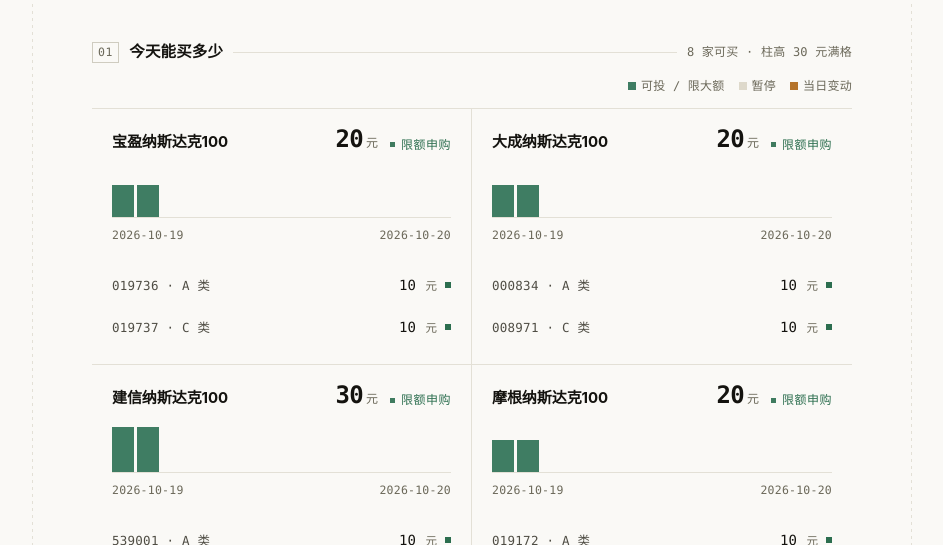
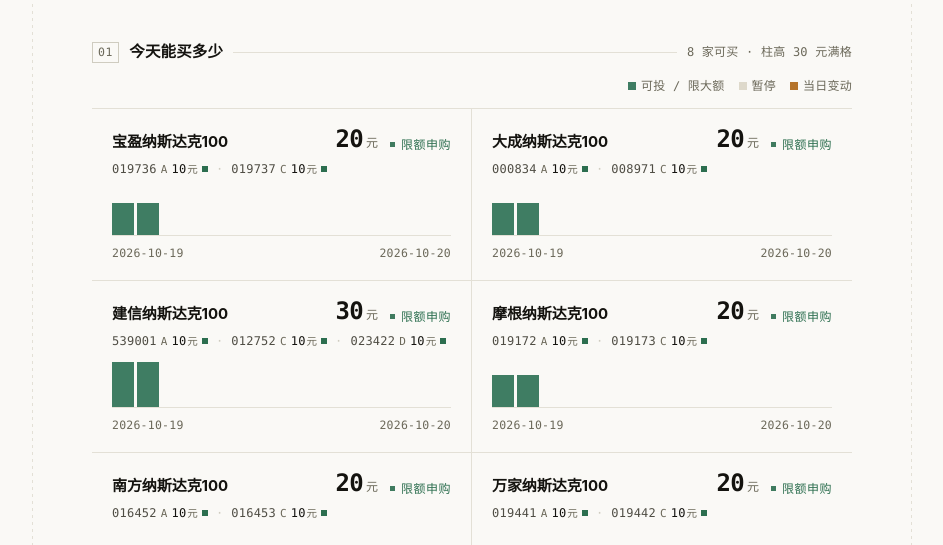
Before and after one commit to liqt91/ndx_limit, an Astro site: page / in a window 1280 px wide. Shown: the part 255-800 px from the top of the page, without its empty margins (168-1111 px from the left). Built offline with nearby package versions, Linux system fonts and the light colour scheme; Astro itself is replaced by a stand-in of ours.

Commit message:
卡片再收紧：份额压成一行流水，挪到柱图上方
原先每条份额独占一行（代码左、额度右，space-between 拉开），三个份额就是三行、
白占 80px 高。现在改成一行：代码 类别 额度 状态点，段间中点分隔，位置从卡片底部
挪到卡片头部与柱图之间。卡高 246–298px → 168–172px。

- 每段仍是独立 a 链接，点哪只进哪只的详情页；全名+状态放 title，完整语义放 aria-label，
  色点 aria-hidden（避免重复朗读）
- 分隔点包在 .sh-grp 里跟着后一段走：折行时不会在上一行末尾留一个孤立的 ·
- 数字与「元」之间不留模板空白（Astro 会把缩进渲染成一个空格，看着像「10  元」）；
  去掉后 375px 下三份额也能挤进一行，只有 320px 才折行
- .bars 上边距 18px→12px，份额流水与图之间只留一点呼吸

```diff
--- a/src/components/FamilyCard.astro
+++ b/src/components/FamilyCard.astro
@@ -98,33 +98,41 @@
     </div>
   </div>
 
-  <Bars history={familyHistory} cap={limitCap} />
-
-  <ul class="fam-rows">
+  {/* 份额压成一行流水：代码 类别 额度 状态点，段间中点分隔。
+      一行放不下时（窄屏/份额多）自然折行，行距极小，仍比原来一档一行的三段式矮。
+      每段仍是独立链接，点哪只进哪只的详情页；全名与状态放 title/aria-label。 */}
+  <div class="fam-shares">
     {
-      shares.map((s) => (
-        <li class="fam-row">
-          {/* 份额行只留「代码 · 类别」：家族名已在上方，官方简称里的家族名+类别是重复信息；
-              整行是链接，点任意位置都能进详情页看全名 */}
-          <a class="fam-item" href={`/f/${s.code}`}>
-            <span class="cd">{s.code} · {s.shareClass} 类</span>
-            <span class="rt">
+      shares.map((s, i) => (
+        /* 分隔点包在「组」里而跟着后一个份额走：折行时整组往下掉，
+           不会在上一行末尾留下一个孤零零的 · */
+        <span class="sh-grp">
+          {i > 0 && <span class="sh-sep">·</span>}
+          <a
+            class="sh"
+            href={`/f/${s.code}`}
+            title={`${s.shortName} · ${STATUS_LABEL[s.purchaseStatus]}`}
+            aria-label={`${s.code} ${s.shareClass} 类${s.dailyLimit != null ? ` 单日 ${s.dailyLimit} 元` : ''} · ${STATUS_LABEL[s.purchaseStatus]}`}
+          >
+            <span class="sh-code">{s.code}</span>
+            <span class="sh-cls">{s.shareClass}</span>
             {s.limitMissing ? (
-                <span class="lim-unknown">限额待核验</span>
+              <span class="sh-lim is-unknown">待核验</span>
             ) : s.dailyLimit != null ? (
-                <span class="lim">{s.dailyLimit} <b>元</b></span>
+              /* 数字与「元」之间不能有换行/缩进：Astro 会把那段空白渲染成一个空格，
+                 视觉上变成「10  元」，整行显得松 */
+              <span class="sh-lim">{s.dailyLimit}<i>元</i></span>
             ) : null}
-              {/* 状态只用色点：份额行的文字状态与头部家族状态重复，卡片要紧凑；
-                  语义留在 title/aria-label 里，读屏和悬停仍能拿到 */}
             <span
               class={`st-dot ${statusClass(s.purchaseStatus)}`}
               title={STATUS_LABEL[s.purchaseStatus]}
-                aria-label={STATUS_LABEL[s.purchaseStatus]}
-              ></span>
+              aria-hidden="true"
+            />
+          </a>
         </span>
-          </a>
-        </li>
       ))
     }
-  </ul>
   </div>
+
+  <Bars history={familyHistory} cap={limitCap} />
+</div>
--- a/src/styles/global.css
+++ b/src/styles/global.css
@@ -493,17 +493,26 @@
 .st-closed { color: var(--warn); }
 .st-unknown { color: var(--ink-3); }
 
-/* 家族内份额行：只列「代码 · 类别」，整行是链接（详情页里有全名）。
-   卡片内的线只保留柱图基线一条——轴下方再拉分区线、份额之间再拉分隔线，
-   会变成三线夹两行的表格观感，同类数据靠间距区分即可。 */
-.fam-rows { list-style: none; margin: 18px 0 0; padding: 0; }
-.fam-row { display: block; }
-.fam-item { display: flex; align-items: baseline; justify-content: space-between; gap: 10px; padding: 9px 0; }
-.fam-item .cd { font-family: var(--mono); font-size: 12.5px; color: var(--ink-2); letter-spacing: 0.02em; transition: color 0.12s; }
-.fam-item:hover .cd { color: var(--ink); text-decoration: underline; text-underline-offset: 3px; text-decoration-thickness: 1px; }
-.fam-item .rt { display: inline-flex; align-items: baseline; gap: 8px; flex: none; }
-.fam-item .lim { font-family: var(--mono); font-size: 14px; font-weight: 500; color: var(--ink); }
-.fam-item .lim b { font-weight: 400; color: var(--ink-3); font-size: 11.5px; margin-left: 1px; }
+/* 份额流水行：代码 + 类别 + 额度 + 状态点，一行排完，段间中点分隔。
+   原来是每条份额占一整行（代码左、额度右，靠 justify-content: space-between 拉开），
+   三份额就是三行、白白多出 80px 高。压成流水后整行 12px 等宽字，与柱图之间只留一点呼吸。
+   放不下（窄屏或多份额）就折行——flex-wrap 兜底，不至于溢出。 */
+.fam-shares {
+  display: flex; flex-wrap: wrap; align-items: baseline;
+  margin: 6px 0 0;
+  font-family: var(--mono);
+  font-size: 12px; line-height: 1.55; letter-spacing: 0.01em;
+}
+.sh-grp { display: inline-flex; align-items: baseline; white-space: nowrap; }
+.sh { display: inline-flex; align-items: baseline; gap: 4px; color: var(--ink-2); transition: color 0.12s; }
+.sh:hover { color: var(--ink); }
+.sh:hover .sh-code { text-decoration: underline; text-underline-offset: 3px; text-decoration-thickness: 1px; }
+.sh-code { letter-spacing: 0.02em; }
+.sh-cls { color: var(--ink-3); font-size: 11px; }
+.sh-lim { color: var(--ink); font-weight: 500; }
+.sh-lim i { font-style: normal; font-weight: 400; font-size: 10.5px; color: var(--ink-3); margin-left: 1px; }
+.sh-lim.is-unknown { color: var(--warn); font-weight: 400; }
+.sh-sep { color: var(--rule-2); margin: 0 8px; }
 
 /* 份额状态色点：颜色来自 .st-ok/.st-stop/... 的 color，背景取 currentColor。
    文字状态在头部家族块里已有，份额行只留一个 6px 方块——含义放 title/aria-label。 */
@@ -519,7 +528,7 @@
 /* ── 30 天柱图：可投=墨绿，暂停=浅砂，变动=赭黄 ── */
 .bars {
   display: flex; align-items: flex-end; gap: 3px;
-  height: 46px; margin-top: 18px;
+  height: 46px; margin-top: 12px;
   border-bottom: 1px solid var(--rule);
   padding-bottom: 0;
 }
```
Lines whose indentation alone changed are shown as unchanged.
